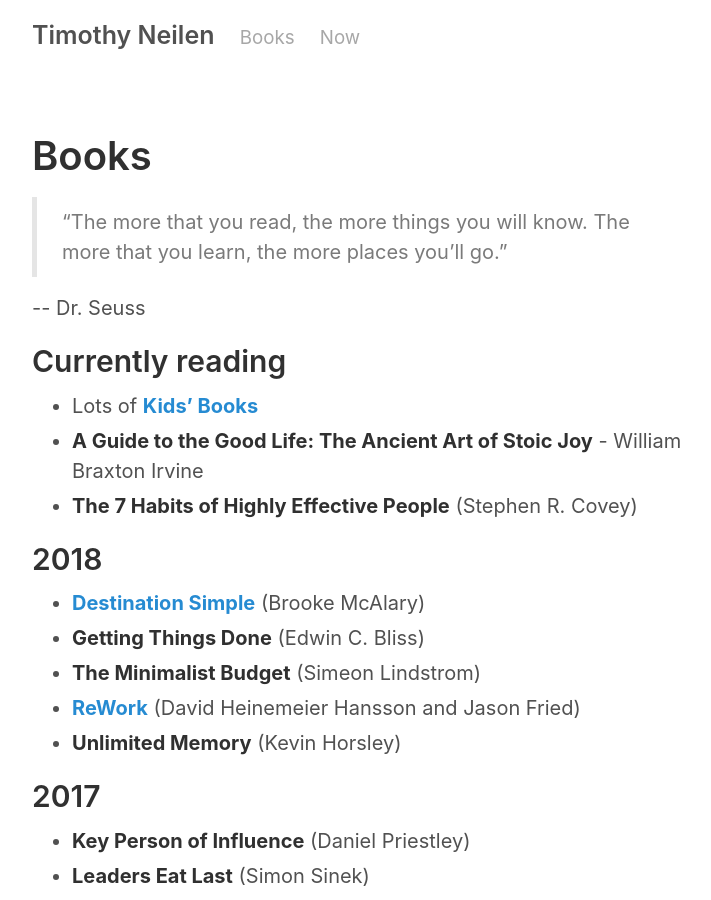
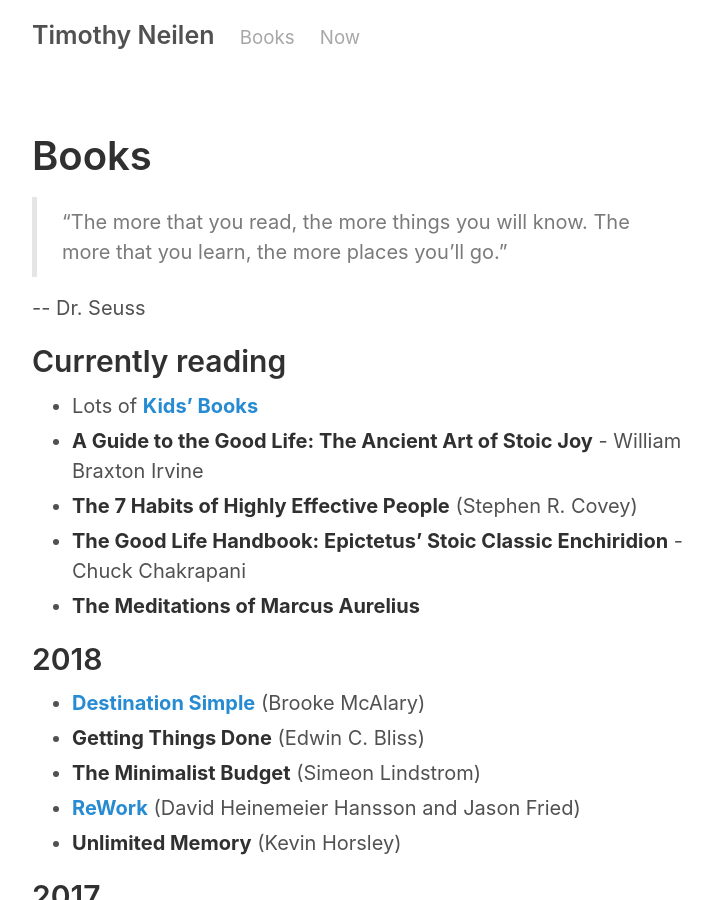
Before and after one commit to teejayen/teejayen.github.io, a Jekyll site: the page built from books.md, in a window 1280 px wide and 900 px high. Shown: the whole window, without its empty margins (258-969 px from the left). Built offline with Jekyll 4.4.1, drawn with Linux system fonts in a browser that asks for light colours.

Commit message:
added a couple of books

```diff
--- a/books.md
+++ b/books.md
@@ -13,6 +13,8 @@ published: true
 - Lots of [**Kids' Books**](/kidsbooks)
 - **A Guide to the Good Life: The Ancient Art of Stoic Joy** - William Braxton Irvine
 - **The 7 Habits of Highly Effective People** (Stephen R. Covey)
+- **The Good Life Handbook: Epictetus' Stoic Classic Enchiridion** - Chuck Chakrapani
+- **The Meditations of Marcus Aurelius**
 
 ## 2018
 
```
